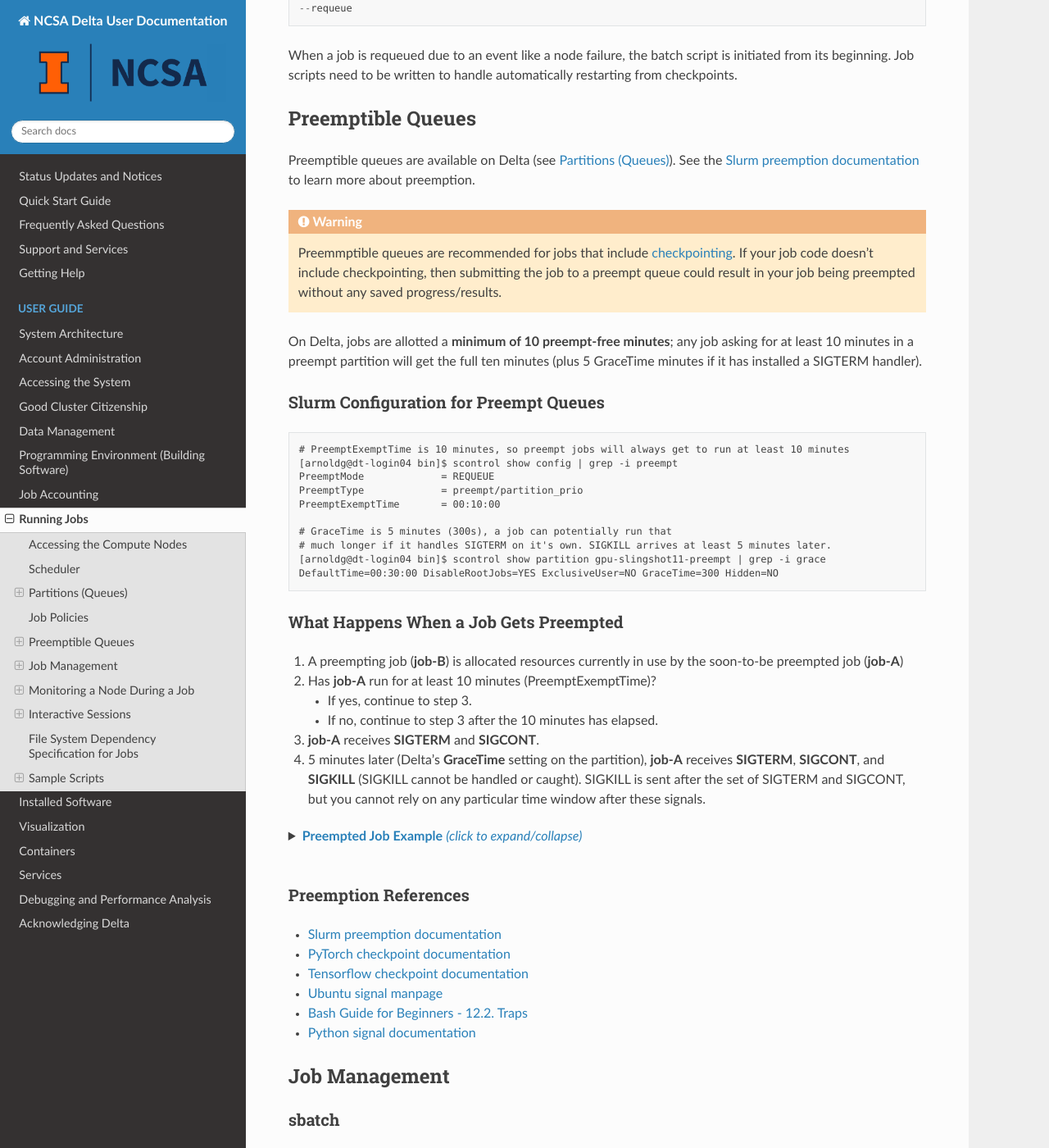
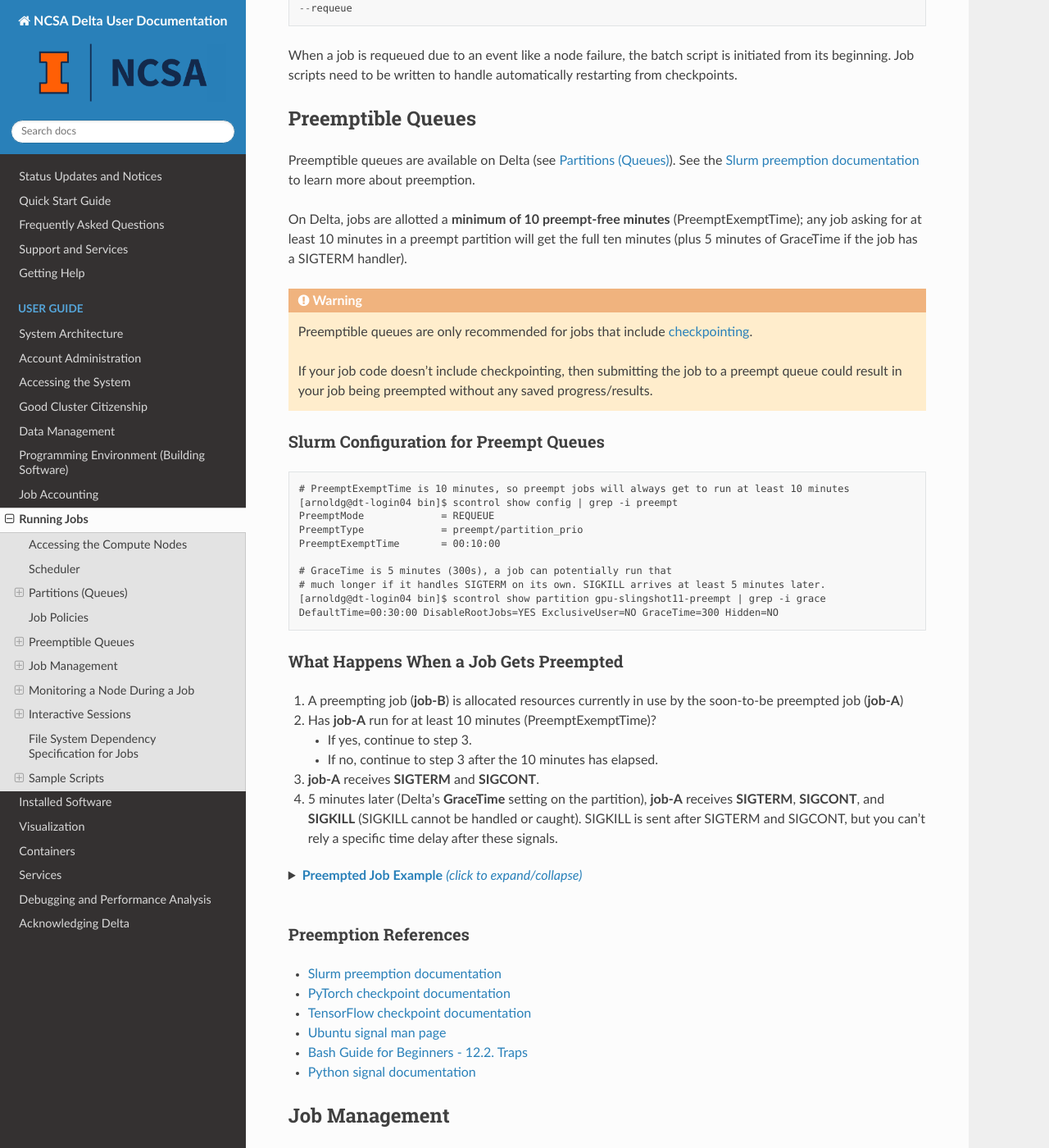
Before and after one commit to ncsa/Delta_doc, a Sphinx documentation site: the page built from docs/source/user_guide/running_jobs.rst, in a window 1280 px wide and 1400 px high, scrolled down 3307 px. Shown: the whole window at 82% size. Built offline with Sphinx 7.4.7 and the Read the Docs theme 2.0.0, drawn with Linux system fonts in a browser that asks for light colours.

Commit message:
Update running_jobs.rst editorial changes to preempt section

```diff
--- a/docs/source/user_guide/running_jobs.rst
+++ b/docs/source/user_guide/running_jobs.rst
@@ -153,15 +153,17 @@ Preemptible Queues
 
 Preemptible queues are available on Delta (see :ref:`partitions`). See the `Slurm preemption documentation <https://slurm.schedmd.com/preempt.html>`_ to learn more about preemption.
 
+On Delta, jobs are allotted a **minimum of 10 preempt-free minutes** (PreemptExemptTime); any job asking for at least 10 minutes in a preempt partition will get the full ten minutes (plus 5 minutes of GraceTime if the job has a SIGTERM handler).
+
 .. warning::
-   Preemmptible queues are recommended for jobs that include `checkpointing <https://hpc.nmsu.edu/discovery/slurm/backfill-and-checkpoints/#_introduction_to_checkpoint>`_. If your job code doesn't include checkpointing, then submitting the job to a preempt queue could result in your job being preempted without any saved progress/results.
+   Preemptible queues are only recommended for jobs that include `checkpointing <https://hpc.nmsu.edu/discovery/slurm/backfill-and-checkpoints/#_introduction_to_checkpoint>`_.
 
-On Delta, jobs are allotted a **minimum of 10 preempt-free minutes**; any job asking for at least 10 minutes in a preempt partition will get the full ten minutes (plus 5 GraceTime minutes if it has installed a SIGTERM handler).
+   If your job code doesn't include checkpointing, then submitting the job to a preempt queue could result in your job being preempted without any saved progress/results.
 
 Slurm Configuration for Preempt Queues
 ~~~~~~~~~~~~~~~~~~~~~~~~~~~~~~~~~~~~~~~~~
 
-.. code-block::
+.. code-block:: terminal
 
    # PreemptExemptTime is 10 minutes, so preempt jobs will always get to run at least 10 minutes
    [arnoldg@dt-login04 bin]$ scontrol show config | grep -i preempt
@@ -170,7 +172,7 @@ Slurm Configuration for Preempt Queues
    PreemptExemptTime       = 00:10:00
 
    # GraceTime is 5 minutes (300s), a job can potentially run that
-   # much longer if it handles SIGTERM on it's own. SIGKILL arrives at least 5 minutes later.
+   # much longer if it handles SIGTERM on its own. SIGKILL arrives at least 5 minutes later.
    [arnoldg@dt-login04 bin]$ scontrol show partition gpu-slingshot11-preempt | grep -i grace
    DefaultTime=00:30:00 DisableRootJobs=YES ExclusiveUser=NO GraceTime=300 Hidden=NO
 
@@ -186,14 +188,14 @@ What Happens When a Job Gets Preempted
 
 #. **job-A** receives **SIGTERM** and **SIGCONT**.
 
-#. 5 minutes later (Delta's **GraceTime** setting on the partition), **job-A** receives **SIGTERM**, **SIGCONT**, and **SIGKILL** (SIGKILL cannot be handled or caught). SIGKILL is sent after the set of SIGTERM and SIGCONT, but you cannot rely on any particular time window after these signals.
+#. 5 minutes later (Delta's **GraceTime** setting on the partition), **job-A** receives **SIGTERM**, **SIGCONT**, and **SIGKILL** (SIGKILL cannot be handled or caught). SIGKILL is sent after SIGTERM and SIGCONT, but you can't rely a specific time delay after these signals.
 
 .. raw:: html
 
    <details>
    <summary><a><b>Preempted Job Example</b> <i>(click to expand/collapse)</i></a></summary>
 
-.. code-block::
+.. code-block:: terminal
 
    [arnoldg@dt-login04 bin]$ cat trap.sh
    #!/bin/bash
@@ -259,8 +261,8 @@ Preemption References
 
 - `Slurm preemption documentation <https://slurm.schedmd.com/preempt.html>`_
 - `PyTorch checkpoint documentation <https://pytorch.org/tutorials/recipes/recipes/saving_and_loading_a_general_checkpoint.html>`_
-- `Tensorflow checkpoint documentation <https://www.tensorflow.org/guide/checkpoint>`_
-- `Ubuntu signal manpage <https://manpages.ubuntu.com/manpages/focal/en/man7/signal.7.html>`_
+- `TensorFlow checkpoint documentation <https://www.tensorflow.org/guide/checkpoint>`_
+- `Ubuntu signal man page <https://manpages.ubuntu.com/manpages/focal/en/man7/signal.7.html>`_
 - `Bash Guide for Beginners - 12.2. Traps <https://tldp.org/LDP/Bash-Beginners-Guide/html/sect_12_02.html>`_
 - `Python signal documentation <https://docs.python.org/3/library/signal.html>`_
 
```
Also changed, not shown: other parts of docs/source/user_guide/running_jobs.rst (+1 -1 lines).
